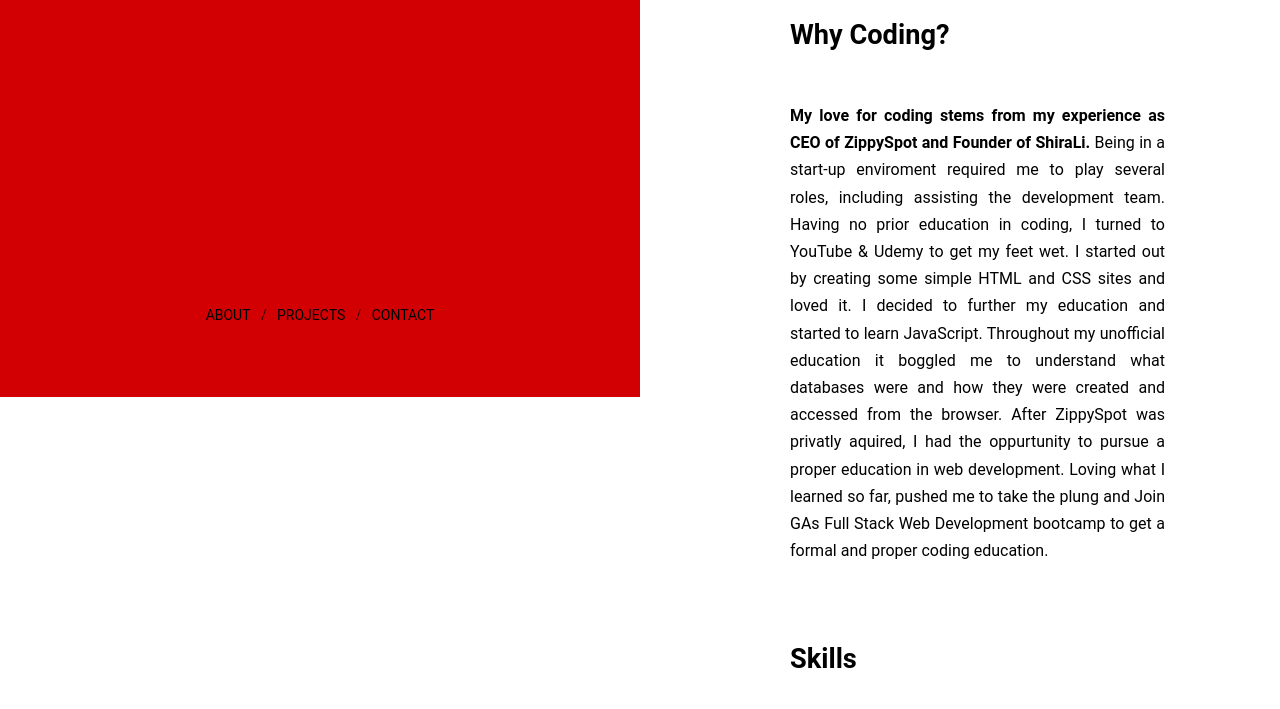
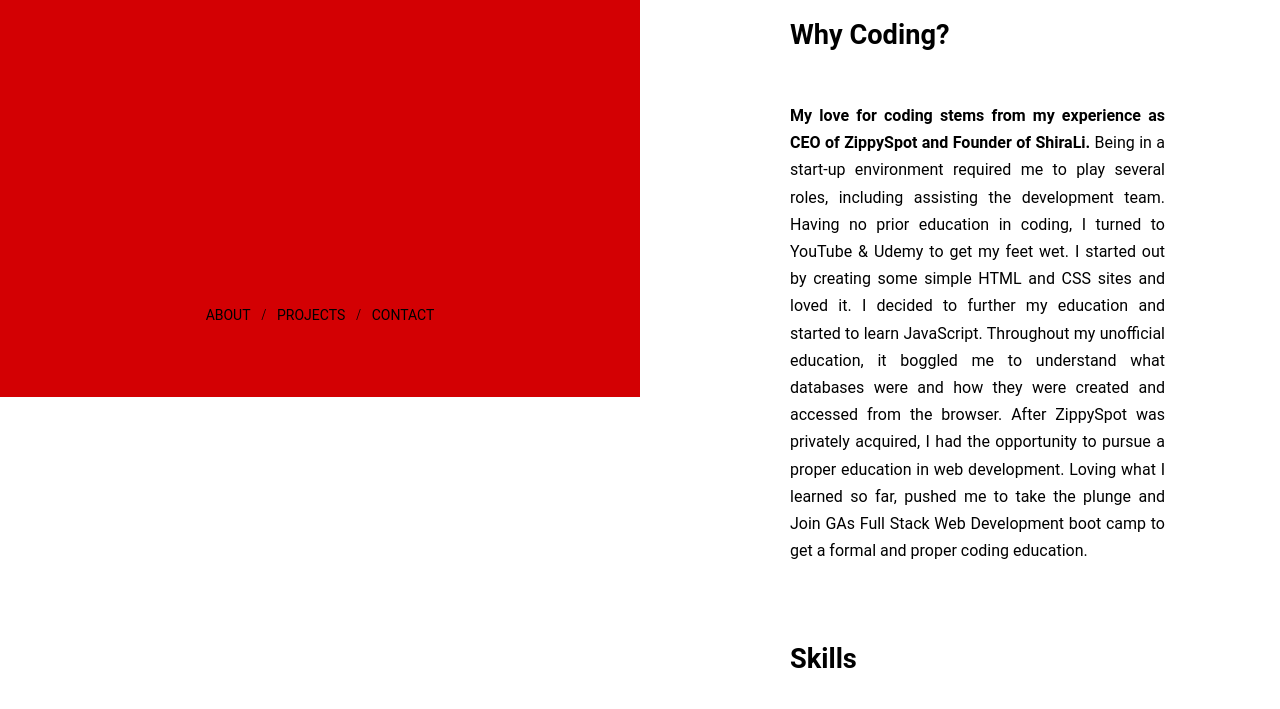
Before and after one commit to issacg1/issac.github.io, a plain HTML site: page index.html in a window 1280 px wide. Shown: the part 1092-1801 px from the top of the page. Drawn offline with nearby package versions, Linux system fonts and the light colour scheme.

Commit message:
updated copy

```diff
--- a/index.html
+++ b/index.html
@@ -67,12 +67,12 @@ Have a wonderfull day!
       </div>
       <div class="para-2">
         <p><span class="bold">My love for coding stems from my experience as CEO of ZippySpot and Founder of ShiraLi.</span>
-          Being in a start-up enviroment required me to play several roles, including assisting the development team.
+          Being in a start-up environment required me to play several roles, including assisting the development team.
           Having no prior education in coding, I turned to YouTube & Udemy to get my feet wet. I started out by creating
           some simple HTML and CSS sites and loved it. I decided to further my education and started to learn JavaScript.
-          Throughout my unofficial education it boggled me to understand what databases were and how they were created and accessed from the browser.
-          After ZippySpot was privatly aquired, I had the oppurtunity to pursue a proper education in web development. Loving what I learned so far,
-          pushed me to take the plung and Join GAs Full Stack Web Development bootcamp to get a formal and proper coding education.</p>
+          Throughout my unofficial education, it boggled me to understand what databases were and how they were created and accessed from the browser.
+          After ZippySpot was privately acquired, I had the opportunity to pursue a proper education in web development. Loving what I learned so far,
+          pushed me to take the plunge and Join GAs Full Stack Web Development boot camp to get a formal and proper coding education.</p>
       </div>
       <div class="headerText3">
           <h2 class="bold">Skills</h2>
```
